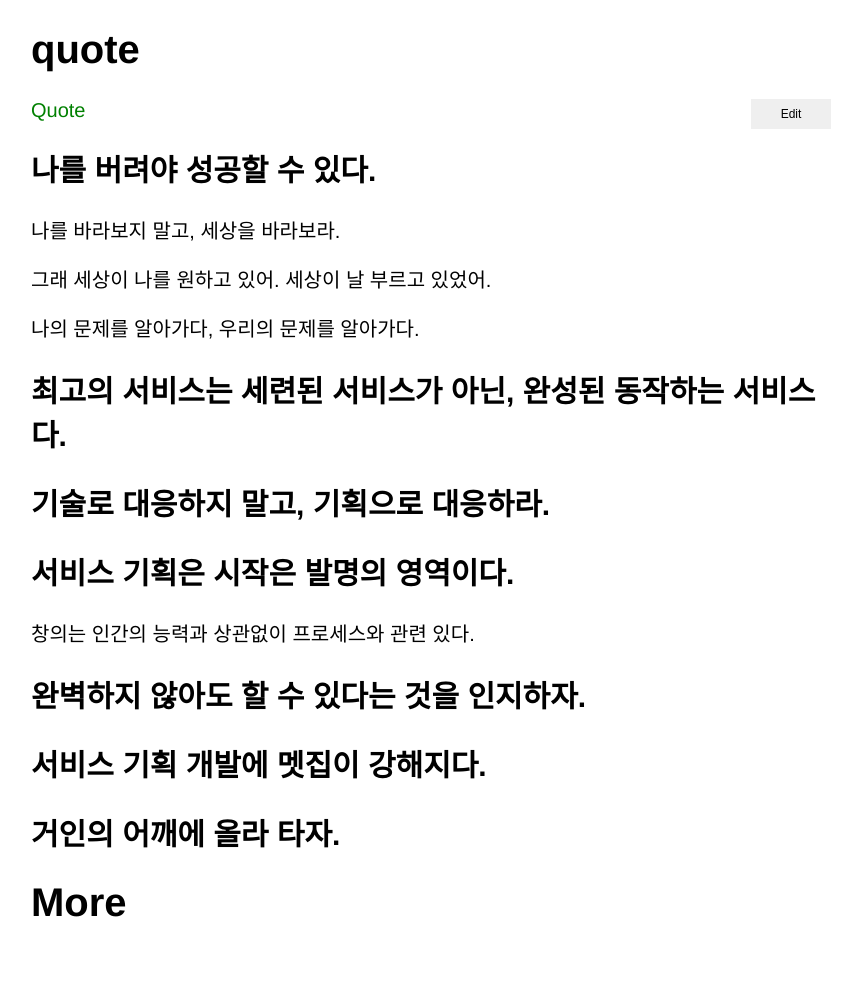
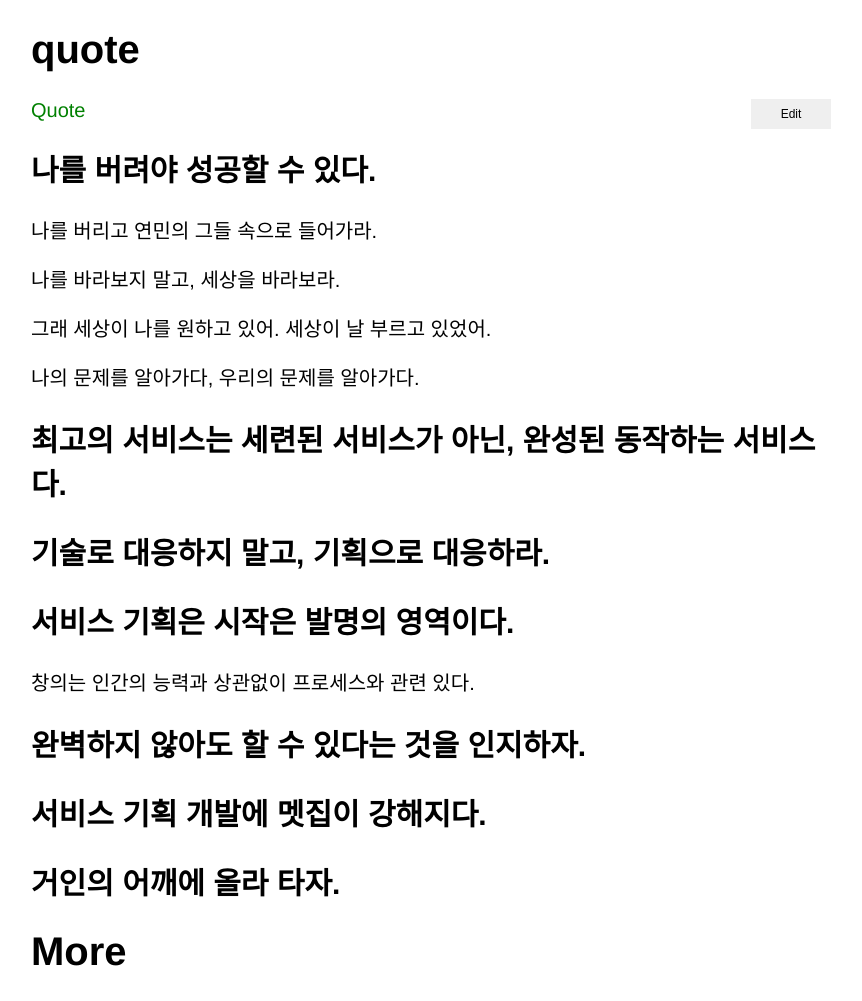
Before and after one commit to xiote/20200810_xiote.github.io, a Jekyll site: the page built from _posts/2020-08-05-14-38-28.md, in a window 1280 px wide. Shown: the whole page, without its empty margins (209-1071 px from the left). Built offline with Jekyll 4.4.1, drawn with Linux system fonts in a browser that asks for light colours; before the commit the page ends 952 px from its top, so only the background shows below that.

Commit message:
Update 2020-08-05-14-38-28.md

```diff
--- a/_posts/2020-08-05-14-38-28.md
+++ b/_posts/2020-08-05-14-38-28.md
@@ -5,6 +5,8 @@ tags: quote
 ---
 
 ## 나를 버려야 성공할 수 있다.
+
+  나를 버리고 연민의 그들 속으로 들어가라.
 
   나를 바라보지 말고, 세상을 바라보라.
 
```
